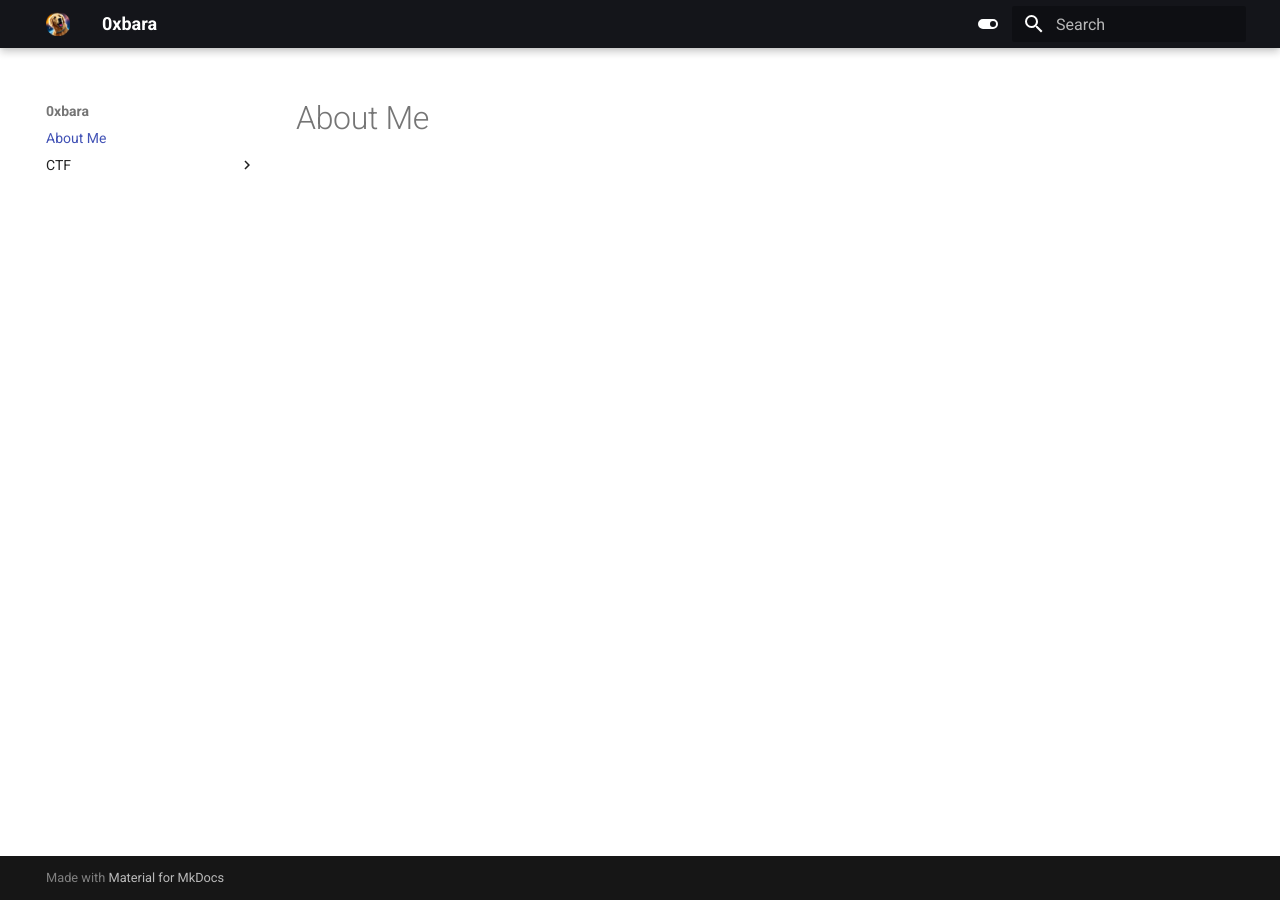
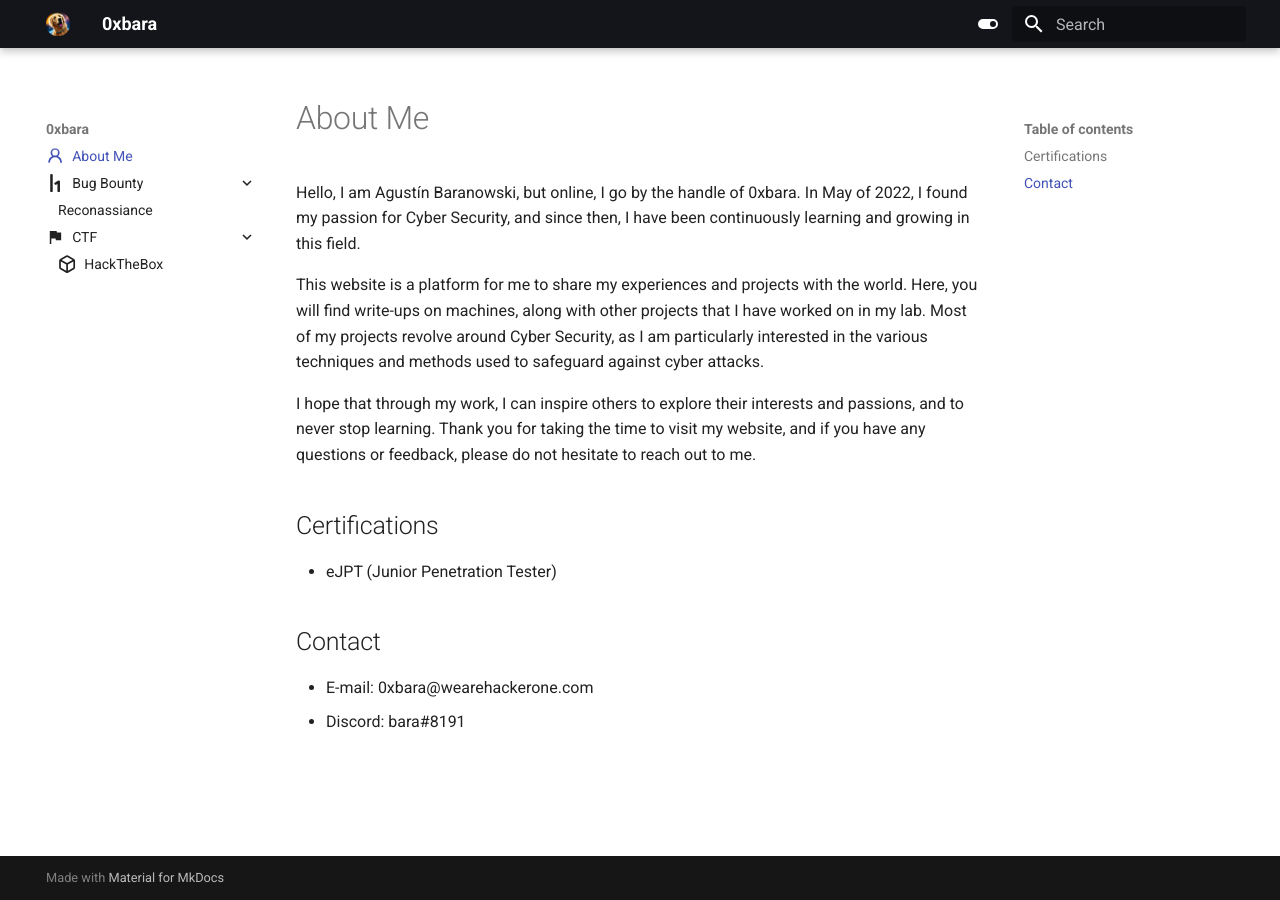
Before and after one commit to 0xbara/0xbara.github.io, an MkDocs documentation site: the page built from docs/index.md, in a window 1280 px wide. Built offline with MkDocs 1.6.1 and Material for MkDocs 9.7.7, drawn with Linux system fonts in a browser that asks for light colours.

Commit message:
vault backup: 2024-04-04 18:48:17

```diff
--- a/docs/index.md
+++ b/docs/index.md
@@ -1 +1,19 @@
+---
+title: About Me
+icon: octicons/person-16
+---
+
 # About Me
+
+Hello, I am Agustín Baranowski, but online, I go by the handle of 0xbara. In May of 2022, I found my passion for Cyber Security, and since then, I have been continuously learning and growing in this field.
+
+This website is a platform for me to share my experiences and projects with the world. Here, you will find write-ups on machines, along with other projects that I have worked on in my lab. Most of my projects revolve around Cyber Security, as I am particularly interested in the various techniques and methods used to safeguard against cyber attacks.
+
+I hope that through my work, I can inspire others to explore their interests and passions, and to never stop learning. Thank you for taking the time to visit my website, and if you have any questions or feedback, please do not hesitate to reach out to me.
+
+## Certifications
+- eJPT (Junior Penetration Tester)
+
+## Contact
+- E-mail: 0xbara@wearehackerone.com
+- Discord: bara#8191
--- a/mkdocs.yml
+++ b/mkdocs.yml
@@ -13,6 +13,22 @@ theme:
     - content.code.copy
     - content.code.select
     - content.code.annotate
+    - content.tabs.link
+    - content.footnote.tooltips
+    - content.tooltips
+    - navigation.instant
+    - navigation.instant.prefetch
+    - navigation.instant.progress
+    - navigation.indexes
+    - navigation.tabs.sticky
+    - navigation.path
+    - navigation.expand
+    - navigation.tracking
+    - navigation.top
+    - search
+    - search.suggest
+    - search.highlight
+    - search.share
   # Colors
   palette:
     # Palette toggle for light mode
@@ -30,3 +46,35 @@ theme:
       toggle:
         icon: material/toggle-switch-off-outline
         name: Switch to light mode
+# Markdown Extensions
+markdown_extensions:
+  - pymdownx.highlight:
+      anchor_linenums: true
+      line_spans: __span
+      pygments_lang_class: true
+  - pymdownx.inlinehilite
+  - pymdownx.snippets
+  - pymdownx.superfences
+  - tables
+  - footnotes
+  - pymdownx.critic
+  - pymdownx.caret
+  - pymdownx.keys
+  - pymdownx.mark
+  - pymdownx.tilde
+  - attr_list
+  - def_list
+  - pymdownx.tasklist:
+      custom_checkbox: true
+  - pymdownx.emoji:
+      emoji_index: !!python/name:material.extensions.emoji.twemoji
+      emoji_generator: !!python/name:material.extensions.emoji.to_svg
+  - md_in_html
+  - pymdownx.tabbed:
+      alternate_style: true
+  - pymdownx.superfences:
+      custom_fences:
+        - name: mermaid
+          class: mermaid
+          format: !!python/name:pymdownx.superfences.fence_code_format
+# Other
```
Also changed, not shown: docs/Bug Bounty/Reconassiance.md (added, +91 -0 lines), docs/Bug Bounty/index.md (added, +6 -0 lines), docs/CTF/HackTheBox/index.md (added, +6 -0 lines), docs/CTF/index.md (+5 -6 lines), 1 other file.
